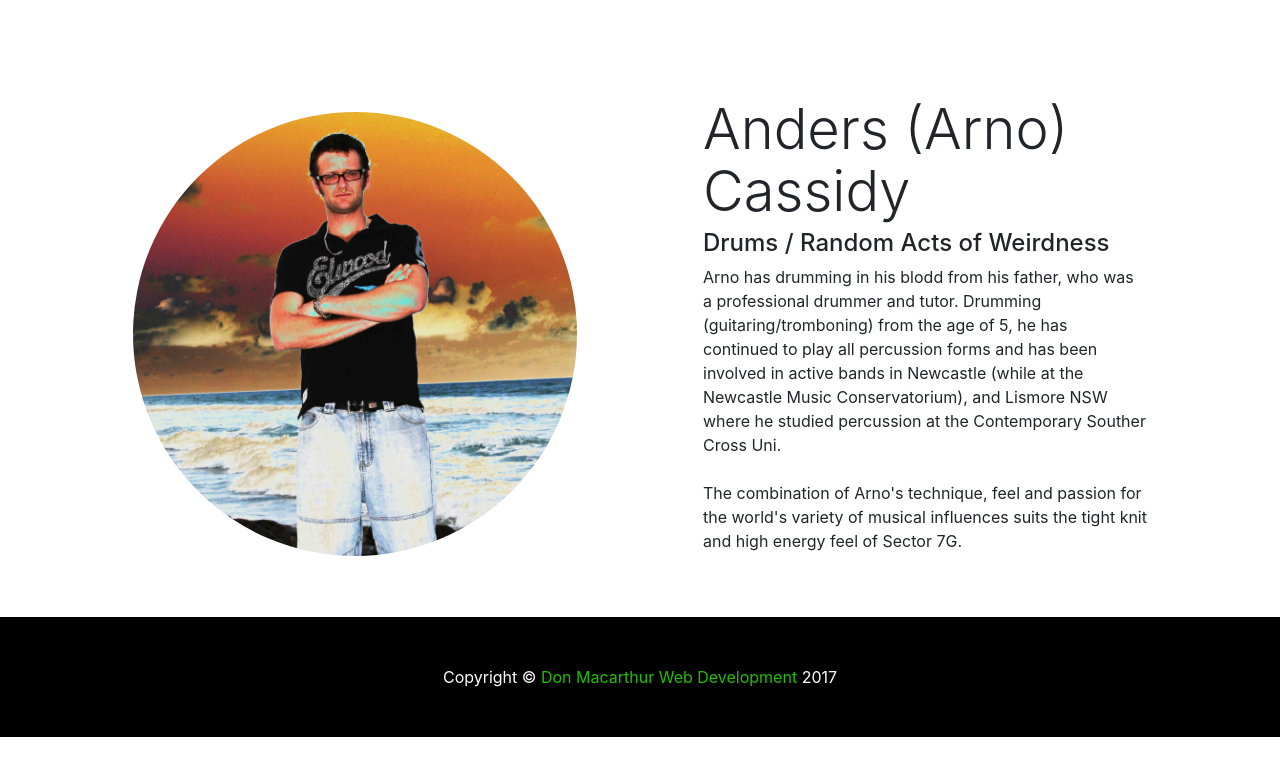
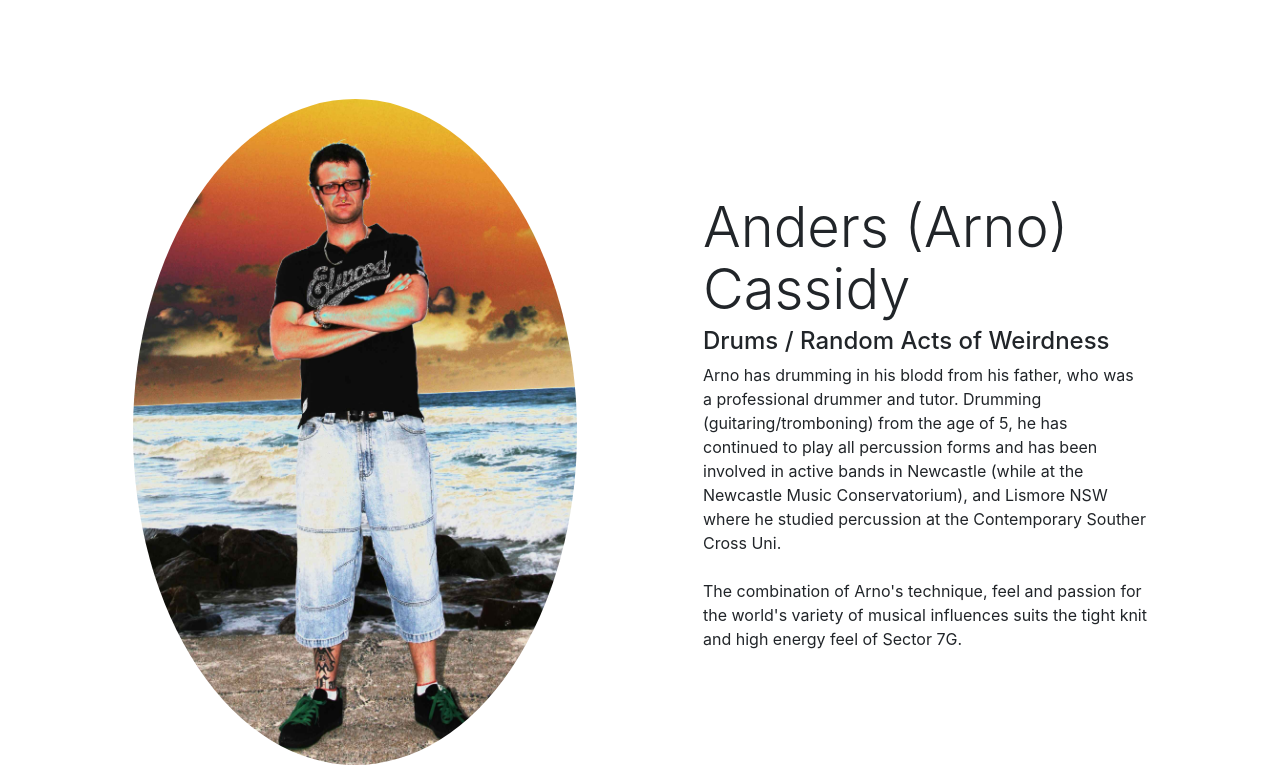
Before and after one commit to Donatron/sector_7g, a website: page index.html in a window 1280 px wide. Shown: the part 2473-3242 px from the top of the page. Before the commit the page ends 3210 px from the top, so only its background shows below. Drawn offline with Linux system fonts and the light colour scheme.

Commit message:
issues with arno image

```diff
--- a/index.html
+++ b/index.html
@@ -130,7 +130,7 @@
         <div class="row align-items-center">
           <div class="col-md-6">
             <div class="p-5">
-              <img class="img-fluid rounded-circle" src="img/arno/IMG_64551_cropped.jpg" alt="">
+              <img class="img-fluid rounded-circle" src="img/arno/IMG_64551.jpg" alt="">
             </div>
           </div>
           <div class="col-md-6">
```
